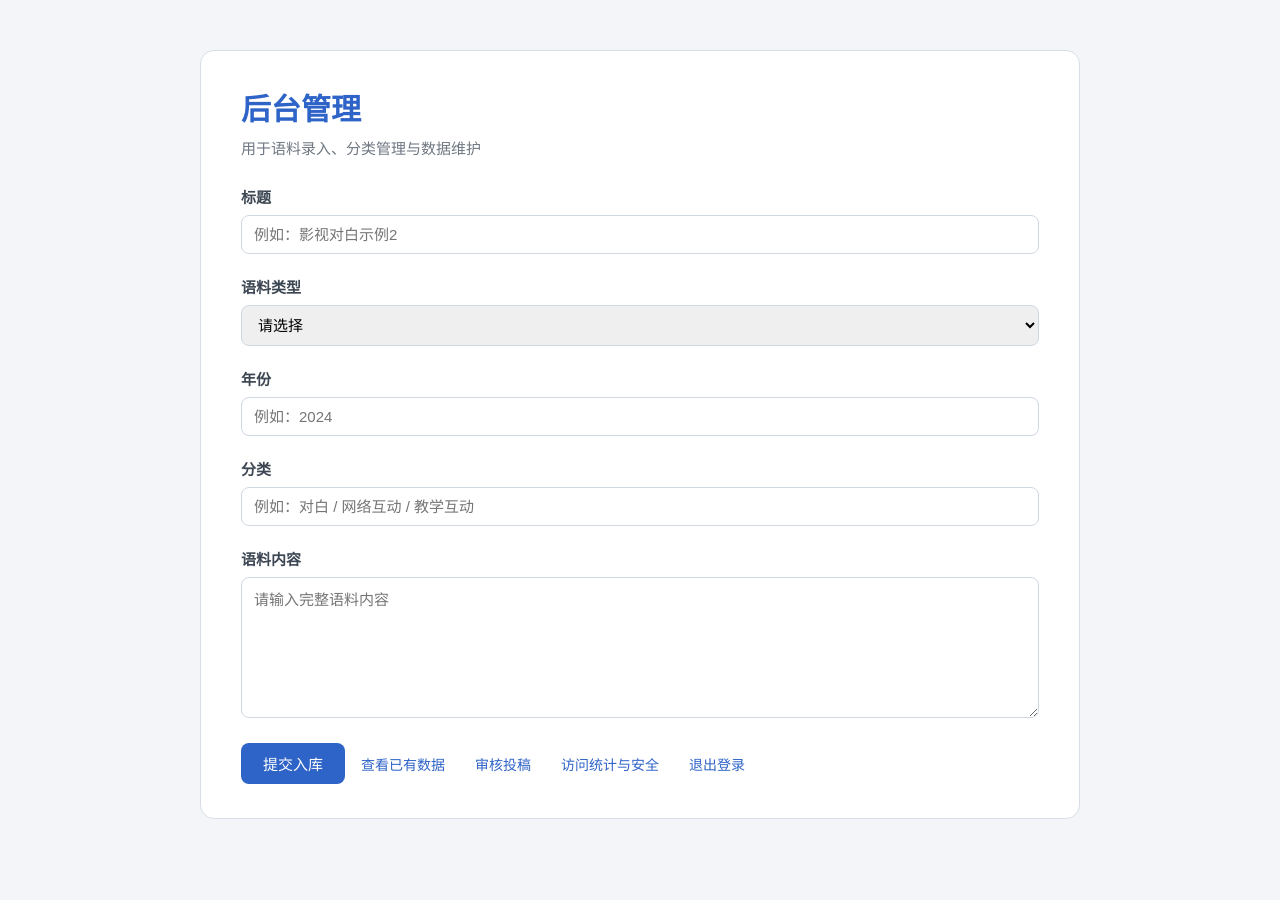
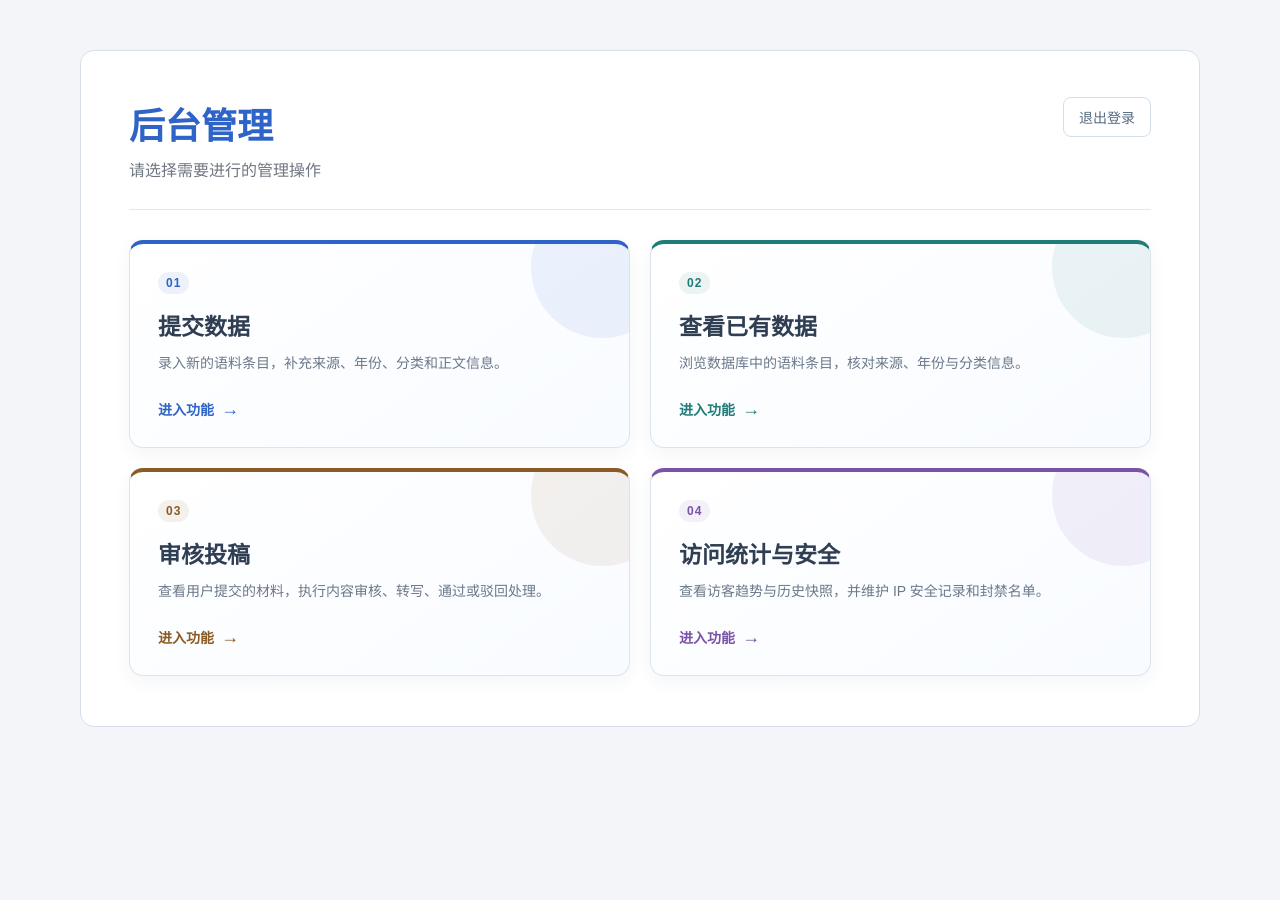
Before and after one commit to shanji111/modern-chinese-dialogue-corpus, a Flask app: page /admin in a window 1280 px wide. Run offline with Flask 3, Linux system fonts and the light colour scheme; the visitor is signed in with stand-in values (Sample User, id 1); data comes from the database, SQL or seed files in the repository; data that the repository does not hold is empty; some libraries are stand-ins or nearby versions.

Commit message:
Redesign admin dashboard

```diff
--- a/app.py
+++ b/app.py
@@ -200,9 +200,9 @@ def handle_file_too_large(error):
 
 
 def get_admin_next_url():
-    next_url = request.args.get("next") or url_for("admin_submissions")
+    next_url = request.args.get("next") or url_for("admin")
     if not next_url.startswith("/admin") or next_url.startswith("/admin/login"):
-        return url_for("admin_submissions")
+        return url_for("admin")
     return next_url
 
 
@@ -2345,6 +2345,11 @@ def admin():
     return render_template("admin.html")
 
 
+@app.route("/admin/entry")
+def admin_entry():
+    return render_template("admin_entry.html")
+
+
 @app.route("/admin/visitors")
 def admin_visitors():
     show_full_ip = request.args.get("show_ip") == "1"
@@ -2437,7 +2442,7 @@ def upload_demo():
 
     if not title or not content or not source_type:
         return render_template(
-            "admin.html",
+            "admin_entry.html",
             error="请填写标题、内容和来源。"
         )
 
@@ -2450,7 +2455,7 @@ def upload_demo():
     clear_filter_option_cache()
 
     return render_template(
-        "admin.html",
+        "admin_entry.html",
         success=True,
         success_message="语料已成功录入。"
     )
--- a/static/style.css
+++ b/static/style.css
@@ -2010,6 +2010,212 @@ a:hover {
     color: #6f7782;
     font-size: 15px;
     margin-bottom: 28px;
+}
+
+/* ========== Admin Dashboard ========== */
+.admin-dashboard-container {
+    width: 1120px;
+    min-height: 620px;
+    padding: 46px 48px 50px;
+}
+
+.admin-dashboard-header {
+    display: flex;
+    align-items: flex-start;
+    justify-content: space-between;
+    gap: 28px;
+    padding-bottom: 28px;
+    border-bottom: 1px solid #e3e8f0;
+}
+
+.admin-dashboard-header .admin-title {
+    font-size: 36px;
+}
+
+.admin-dashboard-header .admin-subtitle {
+    margin-bottom: 0;
+    font-size: 16px;
+}
+
+.admin-dashboard-logout {
+    flex: 0 0 auto;
+    padding: 9px 15px;
+    border: 1px solid #d5deeb;
+    border-radius: 8px;
+    color: #596b82;
+    background: #fff;
+    font-size: 14px;
+    text-decoration: none;
+    transition: border-color 0.18s ease, color 0.18s ease, background 0.18s ease;
+}
+
+.admin-dashboard-logout:hover {
+    border-color: #aebed7;
+    color: #245bb8;
+    background: #f8fbff;
+}
+
+.admin-dashboard-grid {
+    display: grid;
+    grid-template-columns: repeat(2, minmax(0, 1fr));
+    gap: 20px;
+    margin-top: 30px;
+}
+
+.admin-dashboard-card {
+    --admin-card-accent: #2e63c7;
+    position: relative;
+    display: flex;
+    min-height: 208px;
+    padding: 28px;
+    box-sizing: border-box;
+    flex-direction: column;
+    justify-content: space-between;
+    overflow: hidden;
+    border: 1px solid #dce3ed;
+    border-top: 4px solid var(--admin-card-accent);
+    border-radius: 14px;
+    color: inherit;
+    background: linear-gradient(145deg, #ffffff 0%, #f8fbff 100%);
+    text-decoration: none;
+    box-shadow: 0 6px 18px rgba(38, 61, 96, 0.05);
+    transition: transform 0.18s ease, border-color 0.18s ease, box-shadow 0.18s ease;
+}
+
+.admin-dashboard-card::after {
+    content: "";
+    position: absolute;
+    right: -44px;
+    top: -48px;
+    width: 142px;
+    height: 142px;
+    border-radius: 50%;
+    background: color-mix(in srgb, var(--admin-card-accent) 8%, transparent);
+    pointer-events: none;
+}
+
+.admin-dashboard-card:hover {
+    transform: translateY(-3px);
+    border-color: color-mix(in srgb, var(--admin-card-accent) 38%, #dce3ed);
+    box-shadow: 0 14px 30px rgba(38, 61, 96, 0.1);
+}
+
+.admin-dashboard-card:focus-visible {
+    outline: 3px solid color-mix(in srgb, var(--admin-card-accent) 30%, transparent);
+    outline-offset: 3px;
+}
+
+.admin-dashboard-card-data {
+    --admin-card-accent: #207c78;
+}
+
+.admin-dashboard-card-review {
+    --admin-card-accent: #8a5b24;
+}
+
+.admin-dashboard-card-security {
+    --admin-card-accent: #7953a8;
+}
+
+.admin-dashboard-index {
+    position: relative;
+    z-index: 1;
+    align-self: flex-start;
+    padding: 4px 8px;
+    border-radius: 999px;
+    color: var(--admin-card-accent);
+    background: color-mix(in srgb, var(--admin-card-accent) 9%, #fff);
+    font-size: 12px;
+    font-weight: 700;
+    letter-spacing: 0.08em;
+}
+
+.admin-dashboard-card h2 {
+    margin: 18px 0 8px;
+    color: #2f3e52;
+    font-size: 23px;
+    line-height: 1.3;
+}
+
+.admin-dashboard-card p {
+    margin: 0;
+    color: #6b7889;
+    font-size: 14px;
+    line-height: 1.75;
+}
+
+.admin-dashboard-enter {
+    display: inline-flex;
+    align-items: center;
+    gap: 7px;
+    margin-top: 22px;
+    color: var(--admin-card-accent);
+    font-size: 14px;
+    font-weight: 600;
+}
+
+.admin-dashboard-enter span {
+    font-size: 18px;
+    line-height: 1;
+    transition: transform 0.18s ease;
+}
+
+.admin-dashboard-card:hover .admin-dashboard-enter span {
+    transform: translateX(4px);
+}
+
+.admin-entry-nav {
+    display: flex;
+    align-items: center;
+    gap: 20px;
+    margin: -12px 0 24px;
+    padding-bottom: 18px;
+    border-bottom: 1px solid #e3e8f0;
+}
+
+@media (max-width: 1180px) {
+    .admin-dashboard-container {
+        width: calc(100vw - 32px);
+        max-width: calc(100vw - 32px);
+    }
+}
+
+@media (max-width: 760px) {
+    .admin-dashboard-container {
+        width: calc(100vw - 20px);
+        max-width: calc(100vw - 20px);
+        min-height: auto;
+        padding: 26px 20px 28px;
+    }
+
+    .admin-dashboard-header {
+        gap: 18px;
+    }
+
+    .admin-dashboard-header .admin-title {
+        font-size: 30px;
+    }
+
+    .admin-dashboard-grid {
+        grid-template-columns: 1fr;
+        gap: 14px;
+        margin-top: 22px;
+    }
+
+    .admin-dashboard-card {
+        min-height: 188px;
+        padding: 22px;
+    }
+}
+
+@media (max-width: 460px) {
+    .admin-dashboard-header {
+        flex-direction: column;
+    }
+
+    .admin-dashboard-logout {
+        align-self: flex-start;
+    }
 }
 
 /* ========== Submit Page / Shared Forms ========== */
--- a/templates/admin.html
+++ b/templates/admin.html
@@ -2,70 +2,57 @@
 <html lang="zh-CN">
 <head>
     <meta charset="UTF-8">
+    <meta name="viewport" content="width=device-width, initial-scale=1">
     <title>后台管理 - 汉语对话语料库</title>
     <link rel="stylesheet" href="{{ url_for('static', filename='style.css') }}">
 </head>
 <body class="admin-page">
-    <div class="admin-container">
-        <div class="admin-title">后台管理</div>
-        <div class="admin-subtitle">用于语料录入、分类管理与数据维护</div>
+    <main class="admin-container admin-dashboard-container">
+        <header class="admin-dashboard-header">
+            <div>
+                <div class="admin-title">后台管理</div>
+                <div class="admin-subtitle">请选择需要进行的管理操作</div>
+            </div>
+            <a href="{{ url_for('admin_logout') }}" class="admin-dashboard-logout">退出登录</a>
+        </header>
 
-        <form action="{{ url_for('upload_demo') }}" method="post" class="admin-form">
-            <div class="form-row">
-                <label>标题</label>
-                <input type="text" name="title" placeholder="例如：影视对白示例2">
-            </div>
+        <nav class="admin-dashboard-grid" aria-label="后台管理功能">
+            <a href="{{ url_for('admin_entry') }}" class="admin-dashboard-card admin-dashboard-card-entry">
+                <span class="admin-dashboard-index" aria-hidden="true">01</span>
+                <div>
+                    <h2>提交数据</h2>
+                    <p>录入新的语料条目，补充来源、年份、分类和正文信息。</p>
+                </div>
+                <span class="admin-dashboard-enter">进入功能 <span aria-hidden="true">→</span></span>
+            </a>
 
-            <div class="form-row">
-                <label>语料类型</label>
-                <select name="source_type">
-                    <option value="">请选择</option>
-                    <option value="回帖语料">回帖语料</option>
-                    <option value="日常对话">日常对话</option>
-                    <option value="影视对白">影视对白</option>
-                    <option value="访谈语料">访谈语料</option>
-                    <option value="课堂互动">课堂互动</option>
-                    <option value="多模态语料">多模态语料</option>
-                </select>
-            </div>
+            <a href="{{ url_for('admin_list') }}" class="admin-dashboard-card admin-dashboard-card-data">
+                <span class="admin-dashboard-index" aria-hidden="true">02</span>
+                <div>
+                    <h2>查看已有数据</h2>
+                    <p>浏览数据库中的语料条目，核对来源、年份与分类信息。</p>
+                </div>
+                <span class="admin-dashboard-enter">进入功能 <span aria-hidden="true">→</span></span>
+            </a>
 
-            <div class="form-row">
-                <label>年份</label>
-                <input type="text" name="year" placeholder="例如：2024">
-            </div>
+            <a href="{{ url_for('admin_submissions') }}" class="admin-dashboard-card admin-dashboard-card-review">
+                <span class="admin-dashboard-index" aria-hidden="true">03</span>
+                <div>
+                    <h2>审核投稿</h2>
+                    <p>查看用户提交的材料，执行内容审核、转写、通过或驳回处理。</p>
+                </div>
+                <span class="admin-dashboard-enter">进入功能 <span aria-hidden="true">→</span></span>
+            </a>
 
-            <div class="form-row">
-                <label>分类</label>
-                <input type="text" name="category" placeholder="例如：对白 / 网络互动 / 教学互动">
-            </div>
-
-            <div class="form-row">
-                <label>语料内容</label>
-                <textarea name="content" rows="7" placeholder="请输入完整语料内容"></textarea>
-            </div>
-
-            <div class="form-actions">
-                <button type="submit">提交入库</button>
-                <a href="{{ url_for('admin_list') }}" class="back-home-link">查看已有数据</a>
-                <a href="{{ url_for('admin_submissions') }}" class="back-home-link">审核投稿</a>
-                <a href="{{ url_for('admin_visitors') }}" class="back-home-link">访问统计与安全</a>
-                <a href="{{ url_for('admin_logout') }}" class="back-home-link">退出登录</a>
-            </div>
-        </form>
-
-        {% if success %}
-        <div class="upload-success-box">
-            <div class="success-title">提交成功</div>
-            <div class="success-line">{{ success_message }}</div>
-        </div>
-        {% endif %}
-
-        {% if error %}
-        <div class="upload-success-box" style="background:#fff6f6;border-color:#f0c7c7;">
-            <div class="success-title" style="color:#c43d3d;">提交失败</div>
-            <div class="success-line">{{ error }}</div>
-        </div>
-        {% endif %}
-    </div>
+            <a href="{{ url_for('admin_visitors') }}" class="admin-dashboard-card admin-dashboard-card-security">
+                <span class="admin-dashboard-index" aria-hidden="true">04</span>
+                <div>
+                    <h2>访问统计与安全</h2>
+                    <p>查看访客趋势与历史快照，并维护 IP 安全记录和封禁名单。</p>
+                </div>
+                <span class="admin-dashboard-enter">进入功能 <span aria-hidden="true">→</span></span>
+            </a>
+        </nav>
+    </main>
 </body>
 </html>
--- a/templates/admin_list.html
+++ b/templates/admin_list.html
@@ -11,7 +11,7 @@
         <div class="admin-subtitle">当前数据库中的语料条目列表</div>
 
         <div style="margin-bottom:18px;">
-            <a href="{{ url_for('admin') }}" class="back-home-link">返回后台录入</a>
+            <a href="{{ url_for('admin') }}" class="back-home-link">返回后台首页</a>
         </div>
 
         <div style="margin-bottom:14px; color:#5f6b7a; font-size:14px;">
```
Also changed, not shown: templates/admin_entry.html (added, +73 -0 lines).
